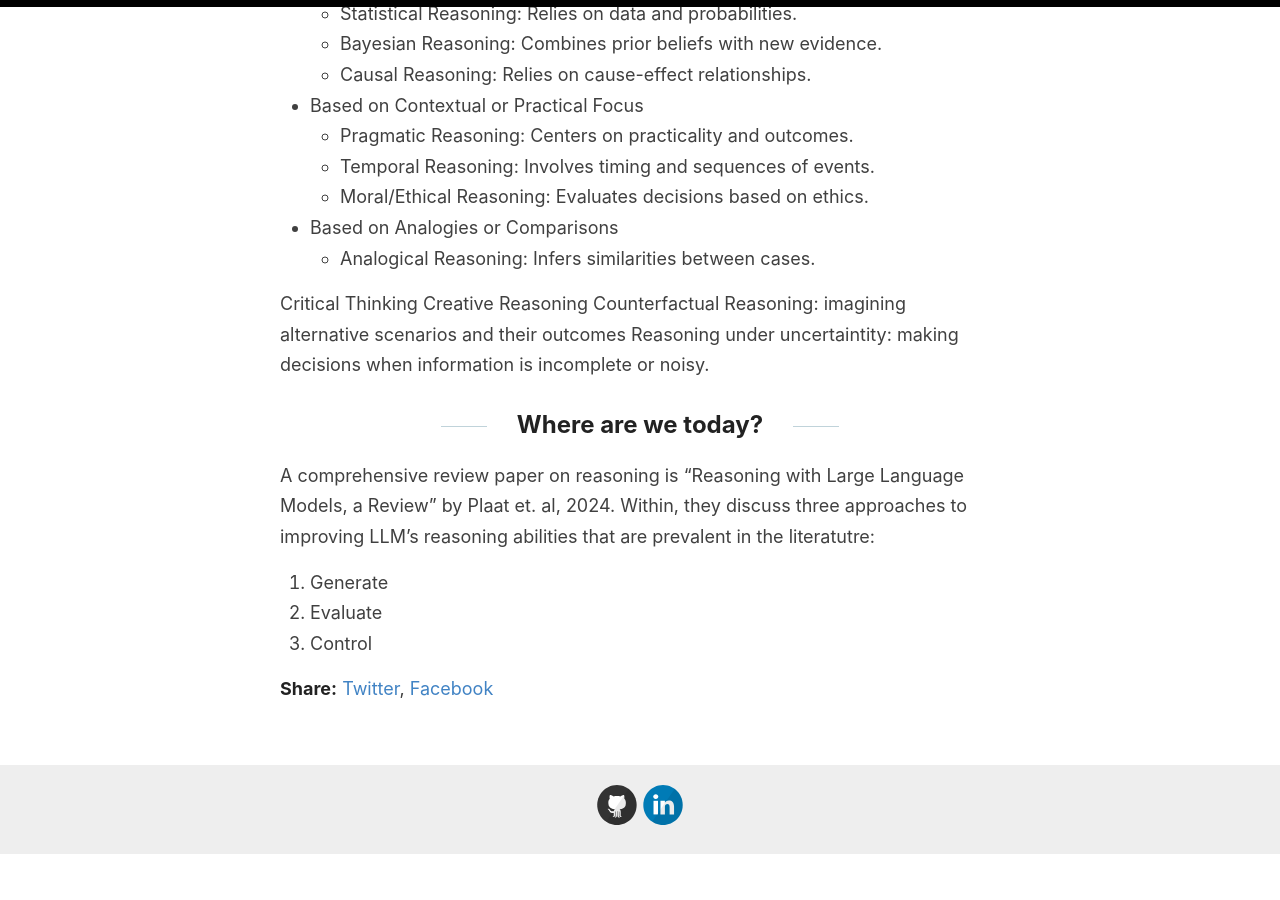
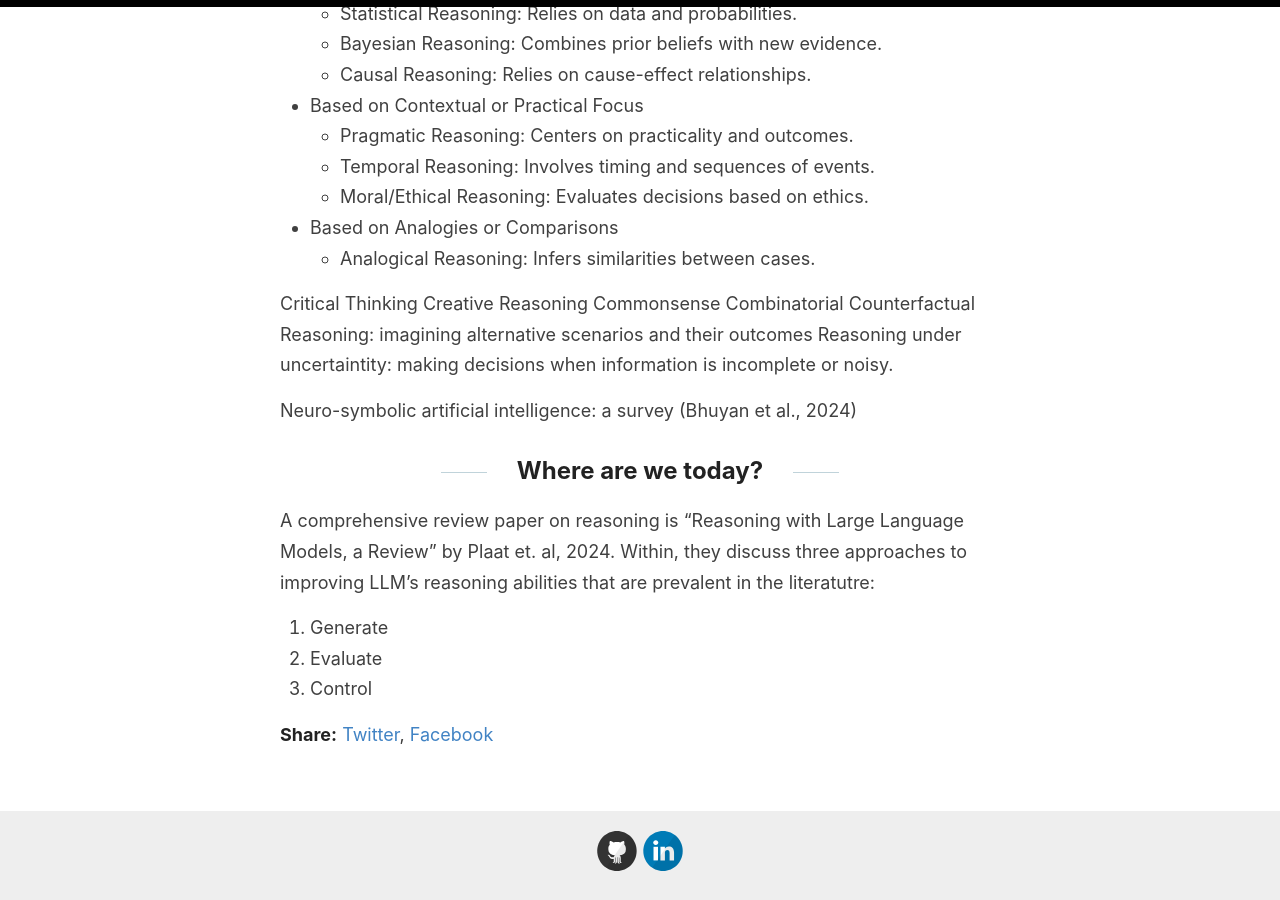
Before and after one commit to jyesawtellrickson/jyesawtellrickson.github.io, a Jekyll site: the page built from _posts/2024-12-29-what-is-reasoning.md, in a window 1280 px wide and 900 px high, scrolled down 988 px. Built offline with Jekyll 4.4.1, drawn with Linux system fonts in a browser that asks for light colours; before the commit the page ends 1843 px from its top, so only the background shows below that.

Commit message:
What is reasoning

```diff
--- a/_posts/2024-12-29-what-is-reasoning.md
+++ b/_posts/2024-12-29-what-is-reasoning.md
@@ -30,8 +30,13 @@ Reasoning is not something that's new to AI. It has been studied throughout hist
 
 Critical Thinking
 Creative Reasoning
+Commonsense
+Combinatorial
 Counterfactual Reasoning: imagining alternative scenarios and their outcomes
 Reasoning under uncertaintity: making decisions when information is incomplete or noisy.
+
+Neuro-symbolic artificial intelligence: a survey (Bhuyan et al., 2024)
+
 
 ## Where are we today?
 
```
Also changed, not shown: images/reasoning/reasoning.JPG (added).
